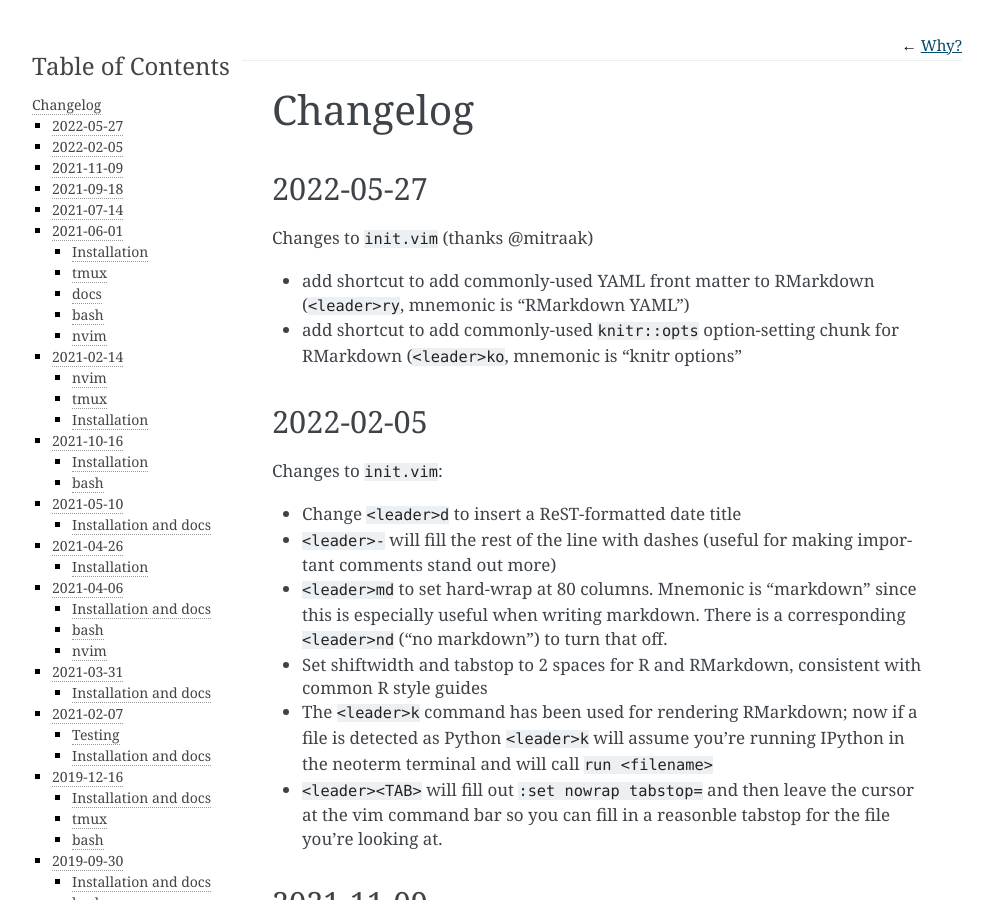
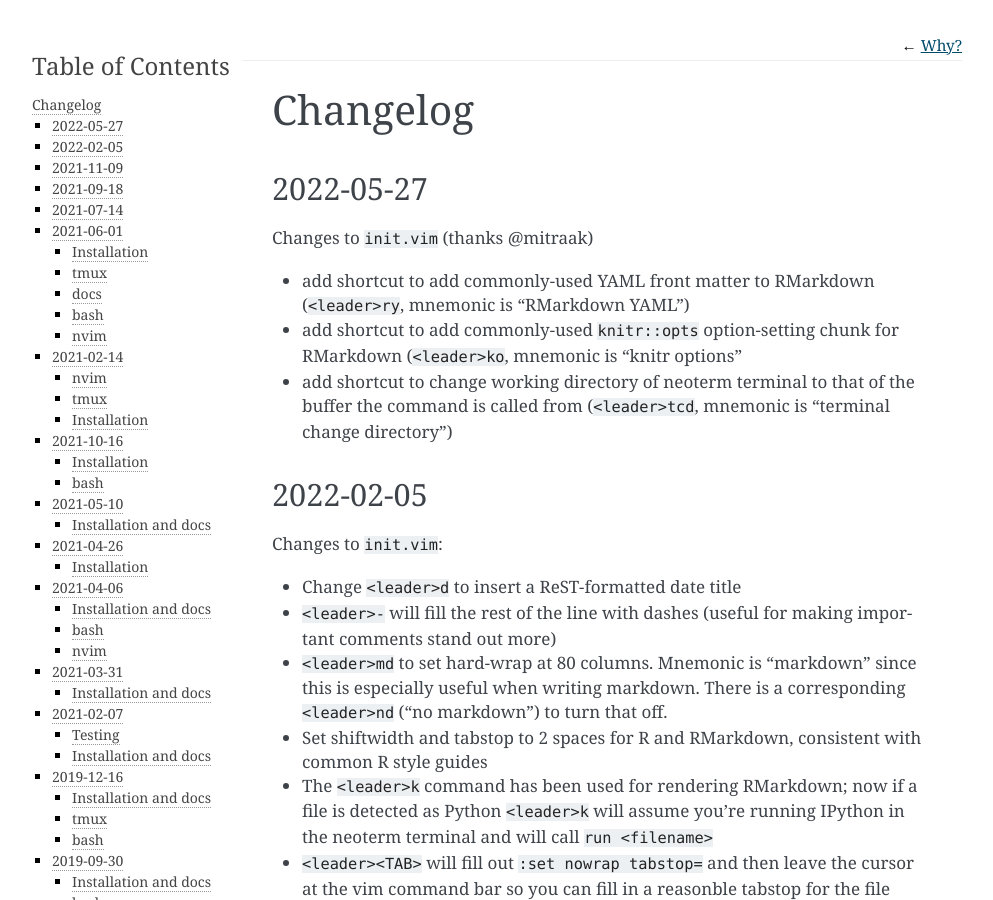
Before and after one commit to daler/dotfiles, a Sphinx documentation site: the page built from docs/changelog.rst, in a window 1280 px wide and 900 px high. Shown: the whole window, without its empty margins (148-1141 px from the left). Built offline with Sphinx 7.4.7, drawn with Linux system fonts in a browser that asks for light colours.

Commit message:
add ,tcd to changelog

```diff
--- a/docs/changelog.rst
+++ b/docs/changelog.rst
@@ -12,6 +12,9 @@
 - add shortcut to add commonly-used YAML front matter to RMarkdown (``<leader>ry``, mnemonic is "RMarkdown YAML")
 - add shortcut to add commonly-used ``knitr::opts`` option-setting chunk for
   RMarkdown (``<leader>ko``, mnemonic is "knitr options"
+- add shortcut to change working directory of neoterm terminal to that of the
+  buffer the command is called from (``<leader>tcd``, mnemonic is "terminal
+  change directory")
 
 2022-02-05
 ----------
```
